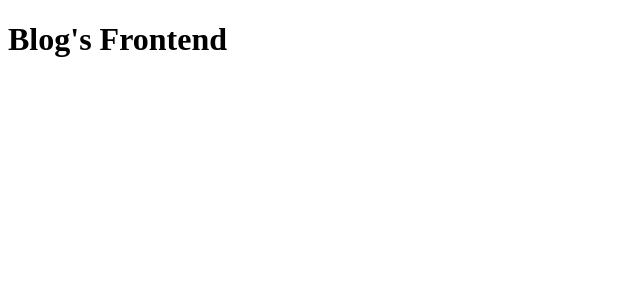
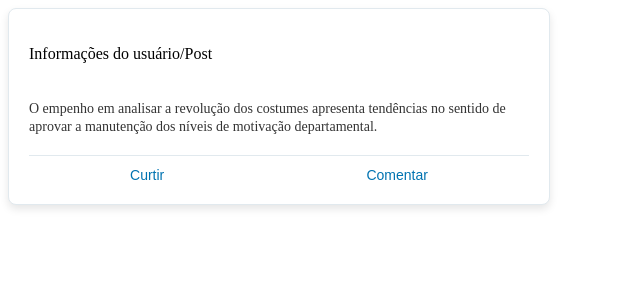
Before and after one commit to Itor-Carlos/frontend-blog, a React (Vite) app: page / in a window 1280 px wide. Shown: the top 300 px of the page, without its empty margins (0-640 px from the left). Built offline with nearby package versions, Linux system fonts and the light colour scheme; the HTML template or start-up script is replaced by a standard one.

Commit message:
add componente Post

```diff
--- a/src/App.tsx
+++ b/src/App.tsx
@@ -1,8 +1,9 @@
+import { Post } from "./app/components/Post"
 
 function App() {
   return (
     <>
-      <h1>Blog's Frontend</h1>
+      <Post/>
     </>
   )
 }
--- /dev/null
+++ b/src/app/components/Post/index.tsx
@@ -0,0 +1,18 @@
+import { PostActions, PostContainer, PostContent, PostHeader } from "./styles";
+
+export function Post(){
+    return (
+        <PostContainer>
+            <PostHeader>
+                <p>Informações do usuário/Post</p>
+            </PostHeader>
+            <PostContent>
+                <small>O empenho em analisar a revolução dos costumes apresenta tendências no sentido de aprovar a manutenção dos níveis de motivação departamental.</small>
+            </PostContent>
+            <PostActions>
+                <button>Curtir</button>
+                <button>Comentar</button>
+            </PostActions>
+        </PostContainer>
+    )
+}
--- /dev/null
+++ b/src/app/components/Post/styles.ts
@@ -0,0 +1,44 @@
+import styled from "styled-components";
+
+export const PostContainer = styled.div`
+    background-color: #fff;
+    border: 1px solid #e1e9ee;
+    border-radius: 8px;
+    padding: 20px;
+    width: 500px;
+    box-shadow: 0 4px 8px rgba(0, 0, 0, 0.1);
+`
+
+
+export const PostHeader = styled.div`
+    display: flex;
+    align-items: center;
+`
+
+export const PostContent = styled.div`
+    margin: 20px 0;
+    color: #333;
+
+    small{
+        font-size: 14px;
+    }
+`
+
+export const PostActions = styled.div`
+    display: flex;
+    justify-content: space-around;
+    border-top: 1px solid #e1e9ee;
+    padding-top: 10px;
+
+    button{
+        background: none;
+        border: none;
+        color: #0073b1;
+        font-size: 14px;
+        cursor: pointer;
+    }
+
+    button:hover{
+        text-decoration: underline;
+    }
+`
```
